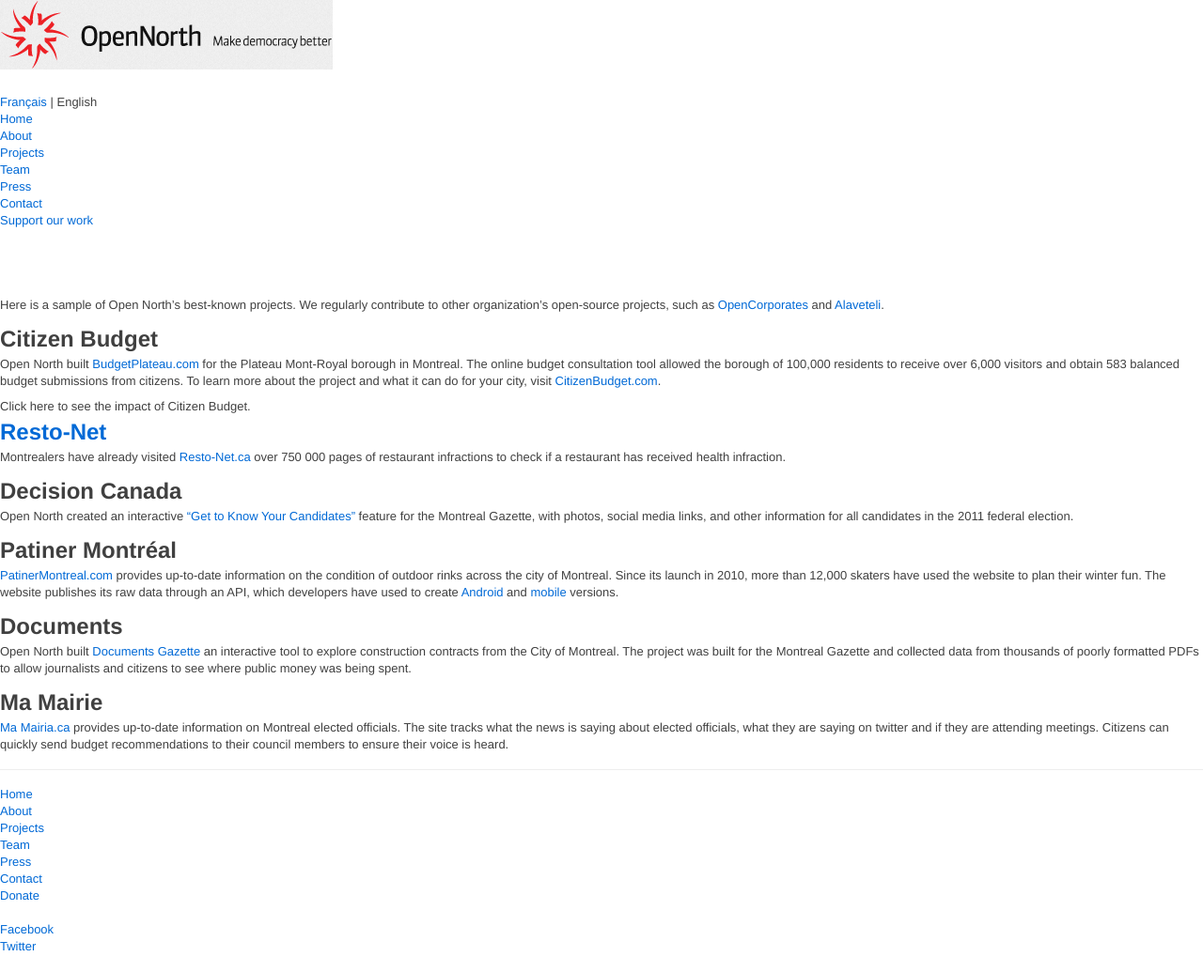
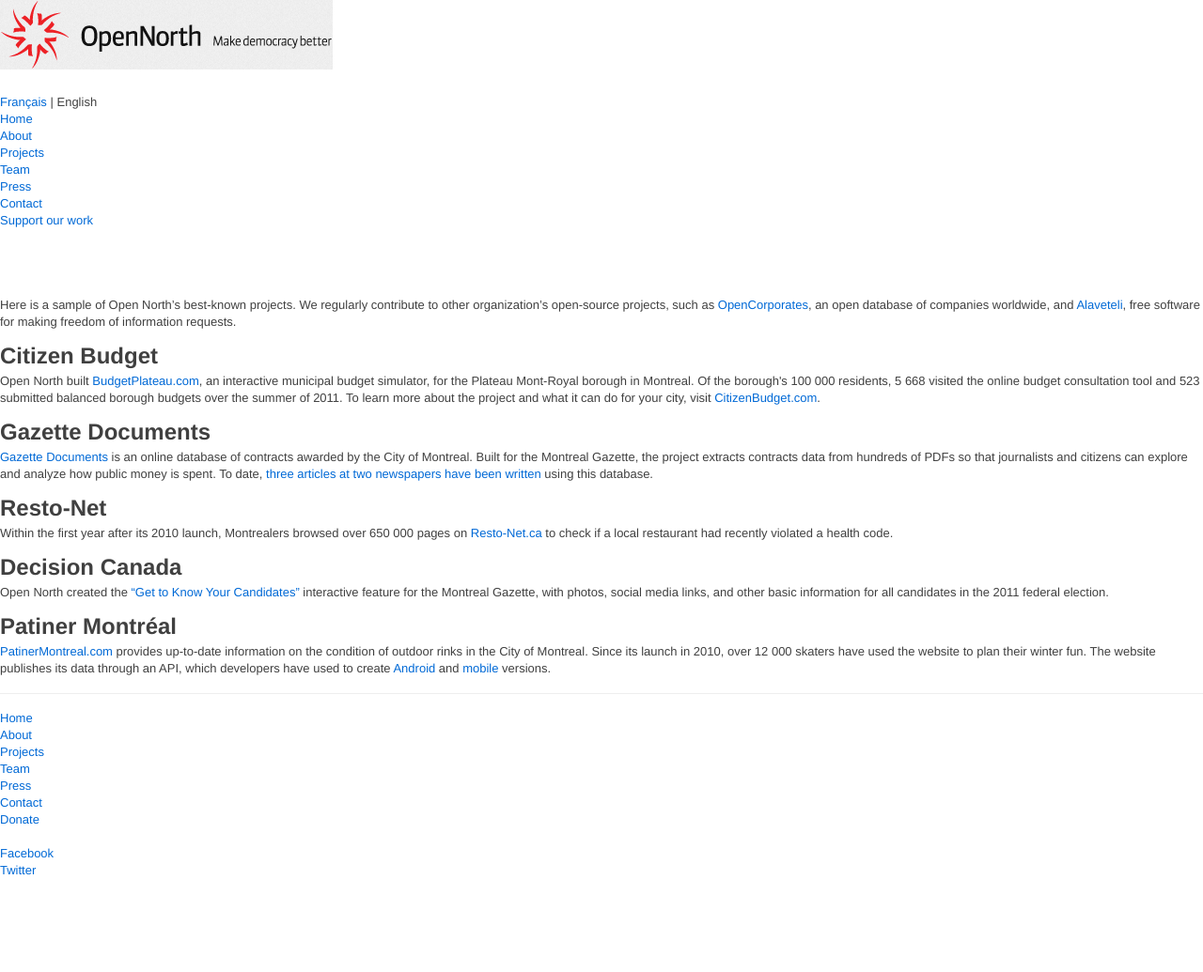
Before and after one commit to opennorth/wiki, a Jekyll site: the page built from work.html, in a window 1280 px wide. Shown: the whole page at 94% size. Built offline with Jekyll 4.4.1, drawn with Linux system fonts in a browser that asks for light colours; nearby versions of some CDN libraries; Markdown is read by kramdown in place of the engine named in the settings; comment, search, counter and statistics services are not loaded; after the commit the page ends 954 px from its top, so only the background shows below that.

Commit message:
finish work page

```diff
--- a/press.html
+++ b/press.html
@@ -112,7 +112,7 @@
       <h3><a href="http://www.globalnews.ca/website+keeps+tabs+on+montreal+ice+rinks/93871/story.html" target="_blank">Website keeps tabs on Montreal ice rinks</a></h3>
     </header>
     <p>
-      <span>Global News (Jan 24, 2011)</span> – Interview with James McKinney, creator of Patiner Montréal, by Monique Muise of The Montreal Gazette: “For the past two months, the 25-year-old freelance Web developer has been the human face behind patinermontreal.ca, a new open-data project that aims to make it easier for the tens of thousands of Montrealers who use the facilities to access updated conditions almost as soon as they are published by the city.”
+      <span>Global News (Jan 24, 2011)</span> – Interview with James McKinney, creator of Patiner Montréal, by Monique Muise of the Montreal Gazette: “For the past two months, the 25-year-old freelance Web developer has been the human face behind patinermontreal.ca, a new open-data project that aims to make it easier for the tens of thousands of Montrealers who use the facilities to access updated conditions almost as soon as they are published by the city.”
     </p>
   </article>
   {% comment %}
@@ -151,10 +151,10 @@
   {% endcomment %}
 </section>
 
-<section class="articles">
+<section class="articles" id="databases">
   <h2>Articles written using databases built by Open North</h2>
 
-  <p>The following articles use data from the <a href="http://documents.montrealgazette.com/">municipal contracts database</a> prepared by Open North for The Montreal Gazette. <a href="/contact/">Contact us</a> to discuss how Open North can help you find and analyze the data you need to break stories.</p>
+  <p>The following articles use data from the <a href="http://documents.montrealgazette.com/">municipal contracts database</a> prepared by Open North for the Montreal Gazette. <a href="/contact/">Contact us</a> to discuss how Open North can help you find and analyze the data you need to break stories.</p>
 
   <article>
     <header>
--- a/work.html
+++ b/work.html
@@ -3,22 +3,24 @@
 layout: default
 title: Open North | Projects
 ---
-<p>Here is a sample of Open North’s best-known projects. We regularly contribute to other organization’s open-source projects, such as <a href="http://opencorporates.com/">OpenCorporates</a> and <a href="http://www.alaveteli.org/">Alaveteli</a>.</p>
+<p>Here is a sample of Open North’s best-known projects. We regularly contribute to other organization’s open-source projects, such as <a href="http://opencorporates.com/">OpenCorporates</a>, an open database of companies worldwide, and <a href="http://www.alaveteli.org/">Alaveteli</a>, free software for making freedom of information requests.</p>
 
 <h2>Citizen Budget</h2>
-<p>Open North built <a href="http://budgetplateau.com/">BudgetPlateau.com</a> for the Plateau Mont-Royal borough in Montreal. The online budget consultation tool allowed the borough of 100,000 residents to receive over 6,000 visitors and obtain 583 balanced budget submissions from citizens. To learn more about the project and what it can do for your city, visit <a href="http://citizenbudget.com/">CitizenBudget.com</a>.</p> Click here to see the impact of Citizen Budget.
+<p>Open North built <a href="http://budgetplateau.com/">BudgetPlateau.com</a>, an interactive municipal budget simulator, for the Plateau Mont-Royal borough in Montreal. Of the borough's 100 000 residents, 5 668 visited the online budget consultation tool and 523 submitted balanced borough budgets over the summer of 2011. To learn more about the project and what it can do for your city, visit <a href="http://citizenbudget.com/">CitizenBudget.com</a>.</p>
 
-<h2><a href="http://resto-net.ca/">Resto-Net</a></h2>
-<p>Montrealers have already visited <a href="http://resto-net.ca/">Resto-Net.ca</a> over 750 000 pages of restaurant infractions to check if a restaurant has received health infraction.</p>
+<h2>Gazette Documents</h2>
+<p><a href="http://documents.montrealgazette.com/">Gazette Documents</a> is an online database of contracts awarded by the City of Montreal. Built for the Montreal Gazette, the project extracts contracts data from hundreds of PDFs so that journalists and citizens can explore and analyze how public money is spent. To date,  <a href="/press/#database">three articles at two newspapers have been written</a> using this database.</p>
+
+<h2>Resto-Net</h2>
+<p>Within the first year after its 2010 launch, Montrealers browsed over 650 000 pages on <a href="http://resto-net.ca/">Resto-Net.ca</a> to check if a local restaurant had recently violated a health code.</p>
 
 <h2>Decision Canada</h2>
-<p>Open North created an interactive <a href="http://www.montrealgazette.com/news/decision-canada/learn-about-candidates.html#logocol">“Get to Know Your Candidates”</a> feature for the Montreal Gazette, with photos, social media links, and other information for all candidates in the 2011 federal election.</p>
+<p>Open North created the <a href="http://www.montrealgazette.com/news/decision-canada/learn-about-candidates.html#logocol">“Get to Know Your Candidates”</a> interactive feature for the Montreal Gazette, with photos, social media links, and other basic information for all candidates in the 2011 federal election.</p>
 
 <h2>Patiner Montréal</h2>
-<p><a href="http://patinermontreal.com/">PatinerMontreal.com</a> provides up-to-date information on the condition of outdoor rinks across the city of Montreal. Since its launch in 2010, more than 12,000 skaters have used the website to plan their winter fun. The website publishes its raw data through an API, which developers have used to create <a href="http://patinoires.mudar.ca/">Android</a> and <a href="http://m.patinermontreal.ca/">mobile</a> versions.</p>
+<p><a href="http://patinermontreal.com/">PatinerMontreal.com</a> provides up-to-date information on the condition of outdoor rinks in the City of Montreal. Since its launch in 2010, over 12 000 skaters have used the website to plan their winter fun. The website publishes its data through an API, which developers have used to create <a href="http://patinoires.mudar.ca/">Android</a> and <a href="http://m.patinermontreal.ca/">mobile</a> versions.</p>
 
-<h2>Documents</h2>
-<p>Open North built <a href="http://documents.montrealgazette.com/" target="_blank">Documents Gazette</a> an interactive tool to explore construction contracts from the City of Montreal. The project was built for the Montreal Gazette and collected data from thousands of poorly formatted PDFs to allow journalists and citizens to see where public money was being spent.</p>
-
+{% comment %}
 <h2>Ma Mairie</h2>
-<p><a href="http://mamairie.ca">Ma Mairia.ca</a> provides up-to-date information on Montreal elected officials. The site tracks what the news is saying about elected officials, what they are saying on twitter and if they are attending meetings. Citizens can quickly send budget recommendations to their council members to ensure their voice is heard.
+<p><a href="http://mamairie.ca">MaMairie.ca</a> tracks the activity of Montreal elected officials. The site aggregates what the news is saying about them, what they're saying on Twitter and if they are attending meetings. Citizens can quickly send budget recommendations to their council members to ensure their voice is heard.
+{% endcomment %}
```
